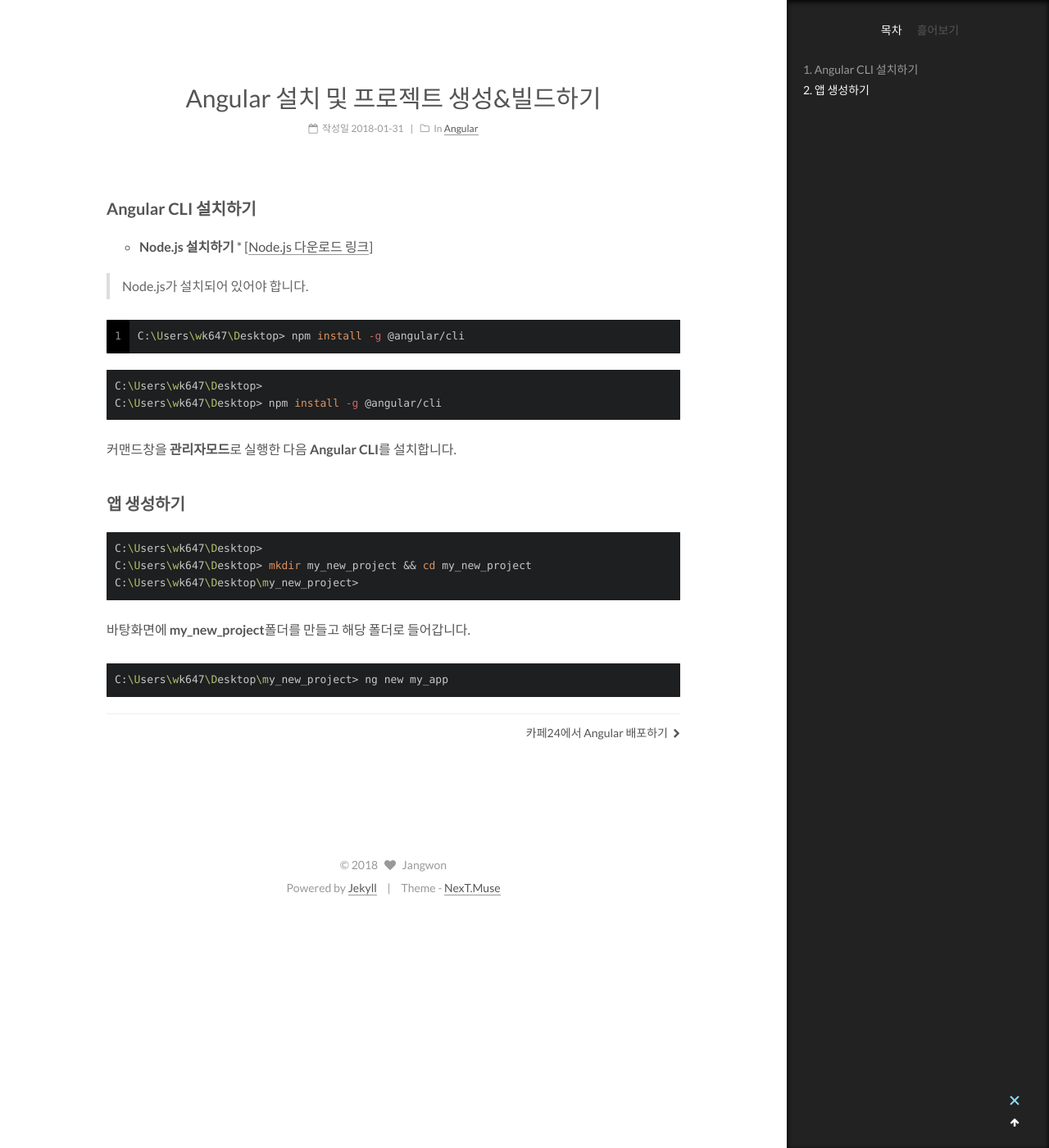
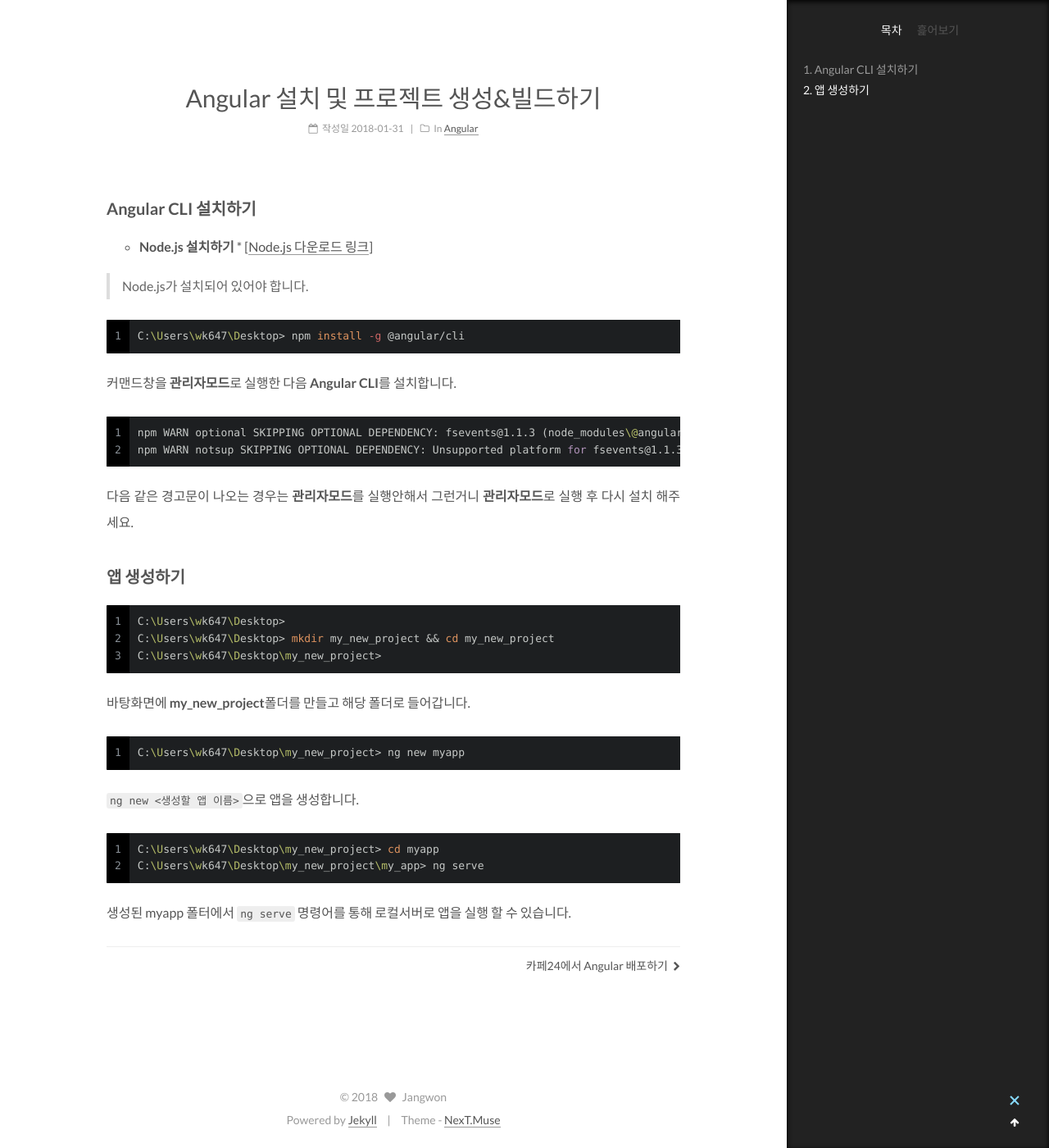
Before and after one commit to wkddnjset/wkddnjset.github.io, a Jekyll site: the page built from _posts/2018-01-31-Angular-설치-및-프로젝트-생성&빌드하기.md, in a window 1280 px wide and 1400 px high, scrolled down 283 px. Shown: the whole window at 82% size. Built offline with Jekyll 4.4.1, drawn with Linux system fonts in a browser that asks for light colours.

Commit message:
2018-01-31

````diff
--- a/_posts/2018-01-31-Angular-설치-및-프로젝트-생성&빌드하기.md
+++ b/_posts/2018-01-31-Angular-설치-및-프로젝트-생성&빌드하기.md
@@ -17,23 +17,34 @@ tags:
 C:\Users\wk647\Desktop> npm install -g @angular/cli
 {% endhighlight %}
 
-```sh
-C:\Users\wk647\Desktop>
-C:\Users\wk647\Desktop> npm install -g @angular/cli
-```
+커맨드창을 **관리자모드**로 실행한 다음 **Angular CLI**를 설치합니다.
 
-커맨드창을 **관리자모드**로 실행한 다음 **Angular CLI**를 설치합니다.
+{% highlight bash linenos %}
+npm WARN optional SKIPPING OPTIONAL DEPENDENCY: fsevents@1.1.3 (node_modules\@angular\cli\node_modules\fsevents):
+npm WARN notsup SKIPPING OPTIONAL DEPENDENCY: Unsupported platform for fsevents@1.1.3: wanted {"os":"darwin","arch":"any"} (current: {"os":"win32","arch":"x64"})
+{% endhighlight %}
+
+다음 같은 경고문이 나오는 경우는 **관리자모드**를 실행안해서 그런거니 **관리자모드**로 실행 후 다시 설치 해주세요.
 
 ## 앱 생성하기
 
-```sh
+{% highlight bash linenos %}
 C:\Users\wk647\Desktop>
 C:\Users\wk647\Desktop> mkdir my_new_project && cd my_new_project
 C:\Users\wk647\Desktop\my_new_project>
-```
+{% endhighlight %}
 
 바탕화면에 **my_new_project**폴더를 만들고 해당 폴더로 들어갑니다.
 
-```sh
-C:\Users\wk647\Desktop\my_new_project> ng new my_app
-```
+{% highlight bash linenos %}
+C:\Users\wk647\Desktop\my_new_project> ng new myapp
+{% endhighlight %}
+
+`ng new <생성할 앱 이름>`으로 앱을 생성합니다.
+
+{% highlight bash linenos %}
+C:\Users\wk647\Desktop\my_new_project> cd myapp
+C:\Users\wk647\Desktop\my_new_project\my_app> ng serve
+{% endhighlight %}
+
+생성된 myapp 폴터에서 `ng serve` 명령어를 통해 로컬서버로 앱을 실행 할 수 있습니다.
````
